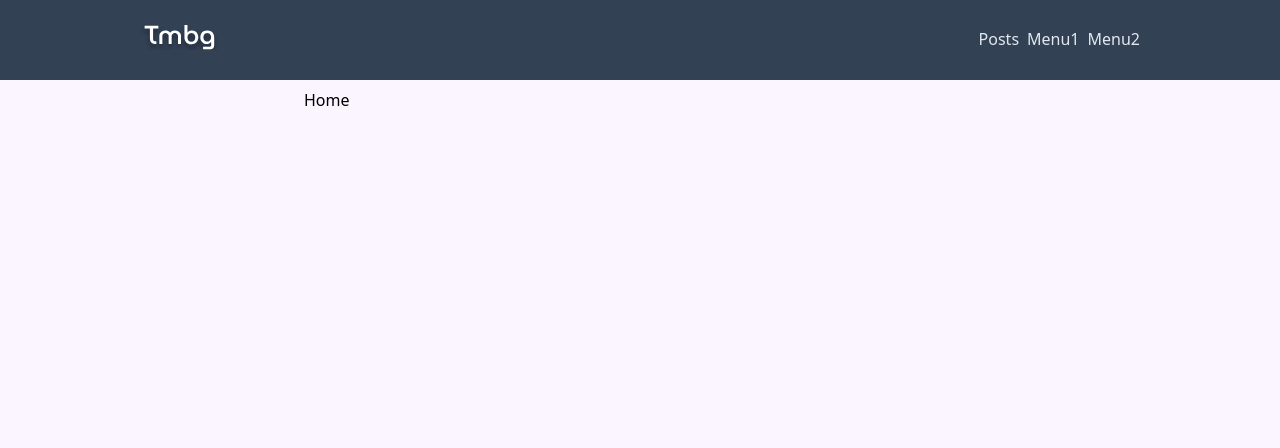
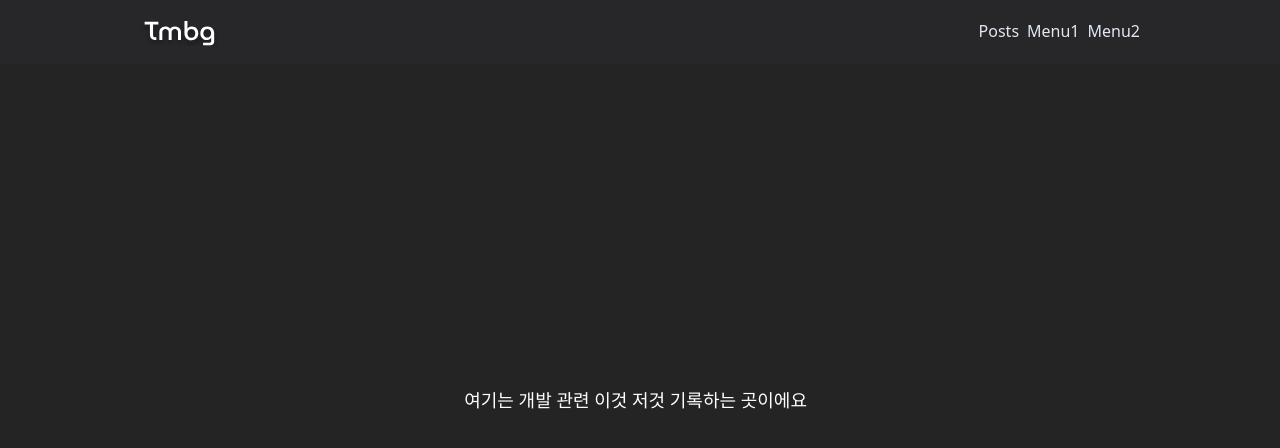
Before and after one commit to min33sky/tmbg, a Next.js app: page / in a window 1280 px wide. Shown: the top 448 px of the page. Built offline with nearby package versions, Linux system fonts and the light colour scheme; a web font is replaced by a local one.

Commit message:
refactor: header, layout and add Hero

```diff
--- a/package.json
+++ b/package.json
@@ -23,6 +23,7 @@
     "prismjs": "^1.29.0",
     "react": "18.2.0",
     "react-dom": "18.2.0",
+    "react-simple-typewriter": "^4.0.2",
     "sharp": "^0.31.0"
   },
   "devDependencies": {
--- a/src/components/Header.tsx
+++ b/src/components/Header.tsx
@@ -6,11 +6,11 @@ export default function Header() {
   const openDialog = useOpenAlertDialog();
 
   return (
-    <header className="h-20 w-full bg-slate-700 text-white">
-      <div className="mx-auto flex max-w-5xl items-center justify-between bg-slate-700 py-5 px-3 text-white">
+    <header className="sticky top-0 z-20 h-16 w-full bg-zinc-800 text-white">
+      <div className="mx-auto flex max-w-5xl items-center justify-between bg-zinc-800 py-3 px-3 text-white">
         <Link href={'/'}>
-          <a aria-label="logo to go home">
-            <Logo className="text-white" />
+          <a aria-label="logo to go home" className="">
+            <Logo className="pt-1 text-white transition hover:translate-y-1 hover:text-zinc-200" />
           </a>
         </Link>
 
--- /dev/null
+++ b/src/components/hero/index.tsx
@@ -0,0 +1,24 @@
+import React from 'react';
+import { Cursor, useTypewriter } from 'react-simple-typewriter';
+
+export default function Hero() {
+  const [text, count] = useTypewriter({
+    words: [
+      '환영합니다... 🚀',
+      '여기는 개발 관련 이것 저것 기록하는 곳이에요.',
+      '주로 Javascript를 다루지만 약간의 Python도 다룰 예정입니다.',
+      'by Typemean',
+    ],
+    loop: true,
+    delaySpeed: 2000,
+  });
+
+  return (
+    <div className="flex h-screen flex-col items-center  justify-center overflow-hidden text-center">
+      <div className="flex items-center">
+        <h1 className="select-none text-lg">{text}</h1>
+        <Cursor cursorColor="#F7AB0A" />
+      </div>
+    </div>
+  );
+}
--- /dev/null
+++ b/src/components/layout/HomeLayout.tsx
@@ -0,0 +1,18 @@
+import React from 'react';
+import Header from '../Header';
+
+interface Props {
+  children: React.ReactNode;
+}
+
+/**
+ * 시작 페이지의 Layout을 담당하는 컴포넌트
+ */
+export default function HomeLayout({ children }: Props) {
+  return (
+    <div className="z-0 h-screen snap-y snap-mandatory overflow-y-scroll bg-[rgb(36,36,36)] text-white">
+      <Header />
+      <div>{children}</div>
+    </div>
+  );
+}
--- a/src/components/layout/MainLayout.tsx
+++ b/src/components/layout/MainLayout.tsx
@@ -1,15 +1,22 @@
+import Head from 'next/head';
 import React from 'react';
 import Header from '../Header';
 
 interface Props {
+  title?: string;
   children: React.ReactNode;
 }
 
-export default function MainLayout({ children }: Props) {
+export default function MainLayout({ title = 'Tmbg', children }: Props) {
   return (
-    <div className="flex min-h-screen flex-col bg-purple-50">
+    <div className="flex h-screen flex-col overflow-y-scroll bg-purple-50">
+      <Head>
+        <title>{title}</title>
+      </Head>
+
       <Header />
-      <div>{children}</div>
+
+      <>{children}</>
     </div>
   );
 }
--- a/src/pages/_app.tsx
+++ b/src/pages/_app.tsx
@@ -16,9 +16,9 @@ function MyApp({
     <QueryClientProvider client={queryClient}>
       <Hydrate state={dehydratedState}>
         <DialogProvider>
-          <MainLayout>
-            <Component {...pageProps} />
-          </MainLayout>
+          {/* <MainLayout> */}
+          <Component {...pageProps} />
+          {/* </MainLayout> */}
         </DialogProvider>
       </Hydrate>
       <ReactQueryDevtools initialIsOpen={false} />
--- a/src/pages/index.tsx
+++ b/src/pages/index.tsx
@@ -1,7 +1,12 @@
+import Hero from '@/components/hero';
+import HomeLayout from '@/components/layout/HomeLayout';
+
 export default function Home() {
   return (
-    <div className="mx-auto my-2 grid w-full max-w-2xl grid-cols-1 gap-2 px-2  md:grid-cols-2 md:px-0">
-      <div>Home</div>
-    </div>
+    <HomeLayout>
+      <section id="hero" className="snap-center">
+        <Hero />
+      </section>
+    </HomeLayout>
   );
 }
--- a/src/pages/posts/index.tsx
+++ b/src/pages/posts/index.tsx
@@ -1,5 +1,5 @@
+import MainLayout from '@/components/layout/MainLayout';
 import PostCard from '@/components/post/PostCard';
-import Button from '@/components/system/Button';
 import useInfinityScroll from '@/hooks/useInfinityScroll';
 import { QueryKey } from '@/lib/constants';
 import getQueryClient from '@/lib/queryClient';
@@ -33,7 +33,7 @@ export default function PostsPage() {
   useInfinityScroll(loadMoreRef, fetchNext);
 
   return (
-    <>
+    <MainLayout title="Posts | Tmbg">
       <div className="mx-auto my-2 grid w-full max-w-2xl grid-cols-1 gap-2 px-2  md:grid-cols-2 md:px-0">
         {posts?.map((post) => (
           <PostCard key={post.cursor} post={post.node} />
@@ -50,7 +50,7 @@ export default function PostsPage() {
           <p>Last Page..............</p>
         )}
       </div>
-    </>
+    </MainLayout>
   );
 }
 
```
Also changed, not shown: 1 other file (tests, documents, lock files or other folders).
